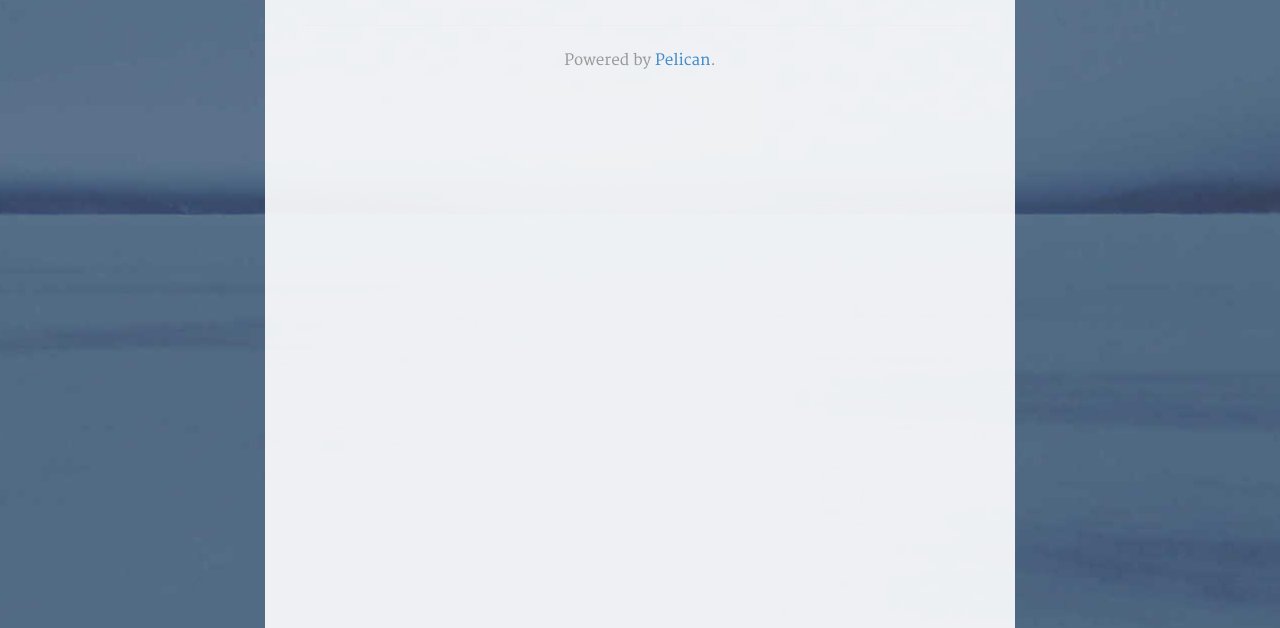
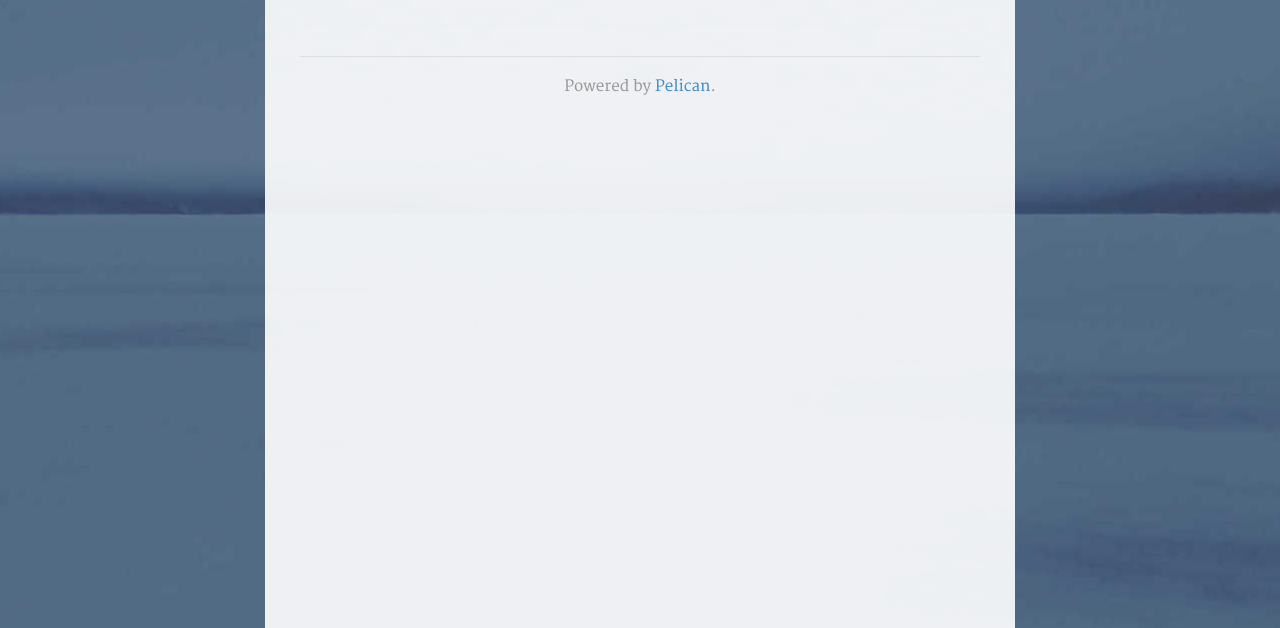
Before and after one commit to peakwinter/peakwinter.net, a Node project: template theme/templates/article.html in a window 1280 px wide. Shown: the part 172-800 px from the top of the page. Run offline with Node 20 templates, Linux system fonts and the light colour scheme; the template is opened without the code that fills it, so the values that code supplies are empty.

Commit message:
bump age, space out paragraphs/footer, mozilla article

```diff
--- a/theme/static/css/app.css
+++ b/theme/static/css/app.css
@@ -35,6 +35,10 @@ body {
 
 a {
 	outline: 0 !important;
+}
+
+.post p {
+	margin: 0px 0px 30px 0px;
 }
 
 .fp {
@@ -163,6 +167,12 @@ a.post-title {
 	color: rgba(0, 0, 0, 0.2);
 }
 
+footer {
+	border-top: 1px solid #DDD;
+	margin-top: 30px;
+	padding-top: 15px;
+}
+
 blockquote {
 	border-color: #FFFFFF;
 }
```
Also changed, not shown: 2 other files.
